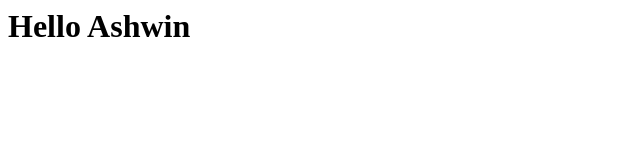
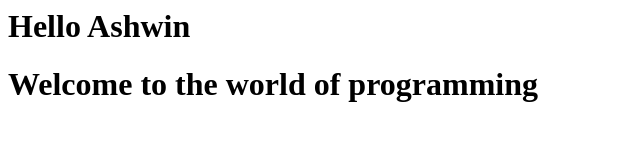
Before and after one commit to vinu5may/Coursera-Testing, a plain HTML site: page index.html in a window 1280 px wide. Shown: the whole page, without its empty margins (0-640 px from the left). Drawn offline with Linux system fonts and the light colour scheme.

Commit message:
Add files via upload

```diff
--- a/index.html
+++ b/index.html
@@ -7,5 +7,6 @@
 </head>
 <body>
    <h1>Hello Ashwin</h1>
+   <h1>Welcome to the world of programming</h1>
 </body>
 </html>
```
